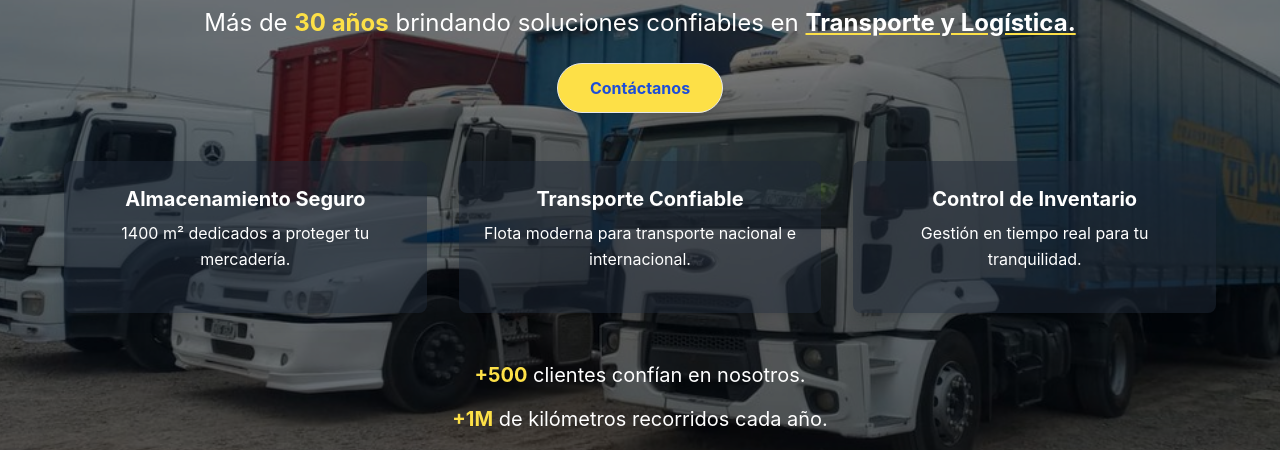
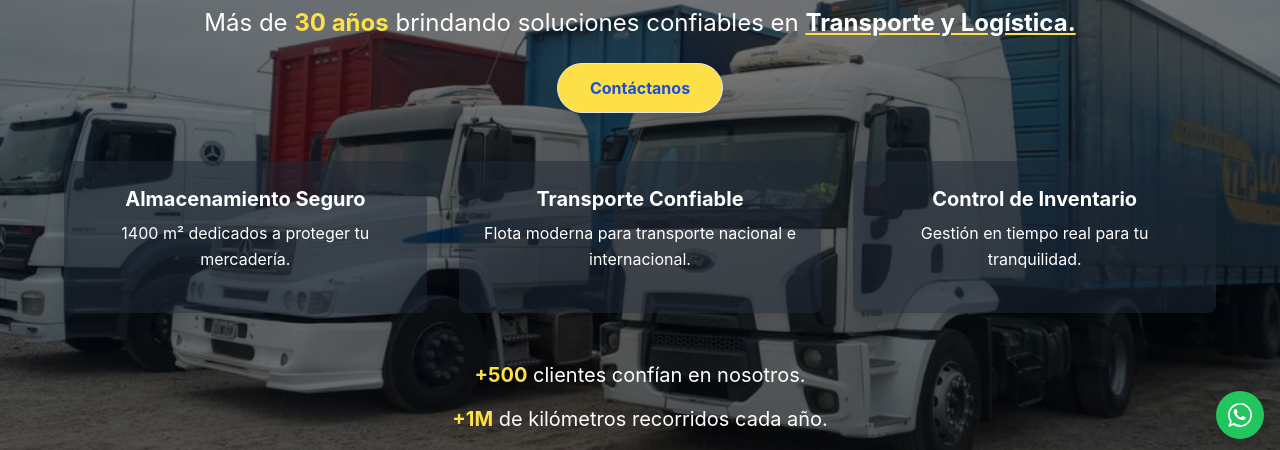
Before and after one commit to Cugini-Sviluppatori/logistica-los-principes-landing, a Gatsby site: page / in a window 1280 px wide. Shown: the part 345-795 px from the top of the page. Built offline with nearby package versions, Linux system fonts and the light colour scheme; Gatsby itself is replaced by a stand-in of ours.

Commit message:
Add WhatsApp button component to the single page

```diff
--- a/src/components/Sections/Home/index.js
+++ b/src/components/Sections/Home/index.js
@@ -27,7 +27,7 @@ const Home = () => {
       />
 
       {/* Capa de contenido superpuesta */}
-      <div className="absolute top-0 left-0 w-full h-full bg-black bg-opacity-50 z-10"></div>
+      <div className="absolute top-0 left-0 w-full h-full bg-black bg-opacity-50 z-10 pointer-events-none"></div>
 
       <div className="relative z-20 flex flex-col items-center justify-center text-center px-4 sm:px-8 space-y-12">
         {/* Título y descripción */}
--- /dev/null
+++ b/src/components/WhatsappButton/index.js
@@ -0,0 +1,23 @@
+import React from "react";
+
+const WhatsAppButton = () => {
+  return (
+    <a
+      href="https://wa.me/5491135714900?text=Hola, estoy interesado en sus servicios." // Cambia por tu número de WhatsApp
+      target="_blank"
+      rel="noopener noreferrer"
+      className="fixed bottom-4 right-4 bg-green-500 text-white p-3 rounded-full shadow-lg hover:bg-green-600 transition-all z-20"
+    >
+      <svg
+        xmlns="http://www.w3.org/2000/svg"
+        fill="currentColor"
+        viewBox="0 0 16 16"
+        className="w-6 h-6"
+      >
+        <path d="M13.601 2.326A7.873 7.873 0 0 0 8.004 0C3.593 0 0 3.592 0 8.004a7.948 7.948 0 0 0 1.434 4.55L.283 15.011a.618.618 0 0 0 .776.776l2.457-1.151a7.948 7.948 0 0 0 4.488 1.368h.003c4.411 0 8.003-3.592 8.003-8.004a7.873 7.873 0 0 0-2.406-5.679Zm-5.598 12.11h-.002a6.841 6.841 0 0 1-3.758-1.113l-.27-.165-1.832.857.39-1.875-.18-.29a6.832 6.832 0 0 1-1.165-3.85 6.867 6.867 0 0 1 11.707-4.853 6.852 6.852 0 0 1 2.015 4.853c0 3.791-3.086 6.877-6.877 6.877ZM11.34 9.29c-.196-.098-1.162-.575-1.342-.64-.18-.066-.312-.098-.444.098-.13.196-.506.64-.62.772-.114.13-.23.147-.426.049-.196-.097-.83-.305-1.583-.973-.585-.519-.98-1.161-1.095-1.356-.114-.196-.012-.302.086-.399.089-.089.196-.23.295-.345.098-.114.13-.196.196-.327.065-.13.033-.245-.016-.342-.049-.097-.444-1.073-.608-1.472-.16-.386-.325-.335-.444-.335h-.38c-.131 0-.343.049-.522.245s-.685.669-.685 1.632c0 .963.701 1.891.799 2.022.098.13 1.383 2.114 3.354 2.96.469.202.835.322 1.12.412.47.149.9.128 1.242.078.378-.056 1.162-.474 1.326-.932.164-.459.164-.851.114-.933-.049-.081-.18-.13-.378-.23Z" />
+      </svg>
+    </a>
+  );
+};
+
+export default WhatsAppButton;
--- a/src/pages/index.js
+++ b/src/pages/index.js
@@ -7,6 +7,8 @@ import AboutUs from "../components/Sections/AboutUs";
 import Services from "../components/Sections/Services";
 import Contact from "../components/Sections/Contact";
 import SEO from "../components/SEO";
+import WhatsAppButton from "../components/WhatsappButton";
+
 
 const IndexPage = () => {
   useEffect(() => {
@@ -35,6 +37,7 @@ const IndexPage = () => {
         <Contact />
       </main>
       <Footer />
+      <WhatsAppButton />
     </>
   );
 };
```
